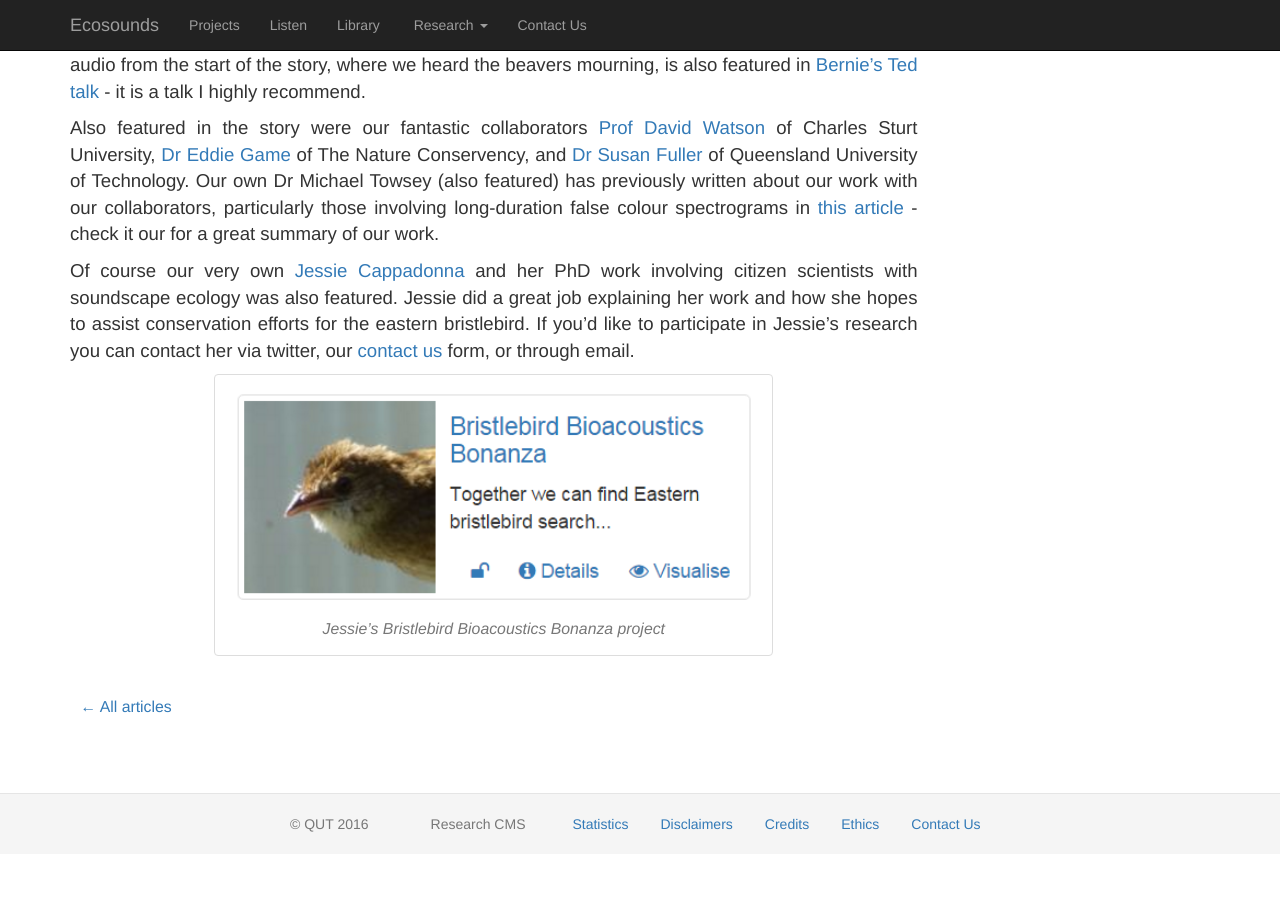
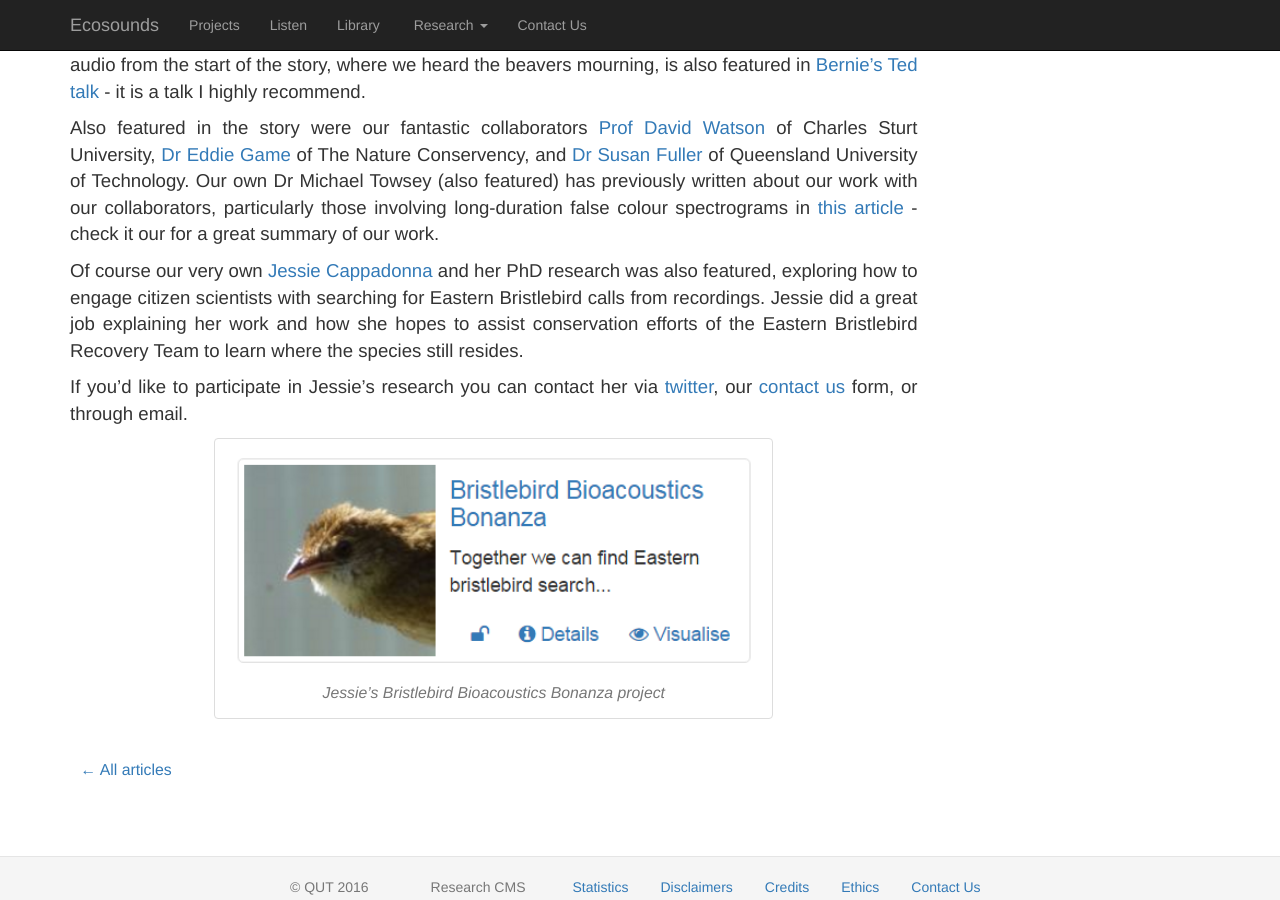
Before and after one commit to QutEcoacoustics/research-blog, a Jekyll site: the page built from _posts/2016-07-12-Soundscape-Ecology-ABC-Catalyst.md, in a window 1280 px wide and 900 px high, scrolled down 1045 px. Built offline with Jekyll 4.4.1, drawn with Linux system fonts in a browser that asks for light colours; nearby versions of some CDN libraries; comment, search, counter and statistics services are not loaded; before the commit the page ends 1899 px from its top, so only the background shows below that.

Commit message:
Update 2016-07-12-Soundscape-Ecology-ABC-Catalyst.md
Minor edits

```diff
--- a/_posts/2016-07-12-Soundscape-Ecology-ABC-Catalyst.md
+++ b/_posts/2016-07-12-Soundscape-Ecology-ABC-Catalyst.md
@@ -26,10 +26,11 @@ Our own Dr Michael Towsey (also featured) has previously written about our work
 [this article](http://research.ecosounds.org/research/EADM-Towsey/Long-Duration-Audio-Recordings-of-the-environment.html) -
 check it our for a great summary of our work.
 
-Of course our very own [Jessie Cappadonna](https://twitter.com/jesscappadonna) and her PhD work
-involving citizen scientists with soundscape ecology was also featured. Jessie did a great job
-explaining her work and how she hopes to assist conservation efforts for the eastern bristlebird.
-If you'd like to participate in Jessie's research you can contact her via twitter, our
+Of course our very own [Jessie Cappadonna](https://twitter.com/jesscappadonna) and her PhD research was also featured, exploring
+how to engage citizen scientists with searching for Eastern Bristlebird calls from recordings. Jessie did a great job
+explaining her work and how she hopes to assist conservation efforts of the Eastern Bristlebird Recovery Team to learn where the species still resides.
+
+If you'd like to participate in Jessie's research you can contact her via [twitter](https://twitter.com/jesscappadonna), our
 [contact us](https://www.ecosounds.org/contact_us) form, or through email.
 
 
```
